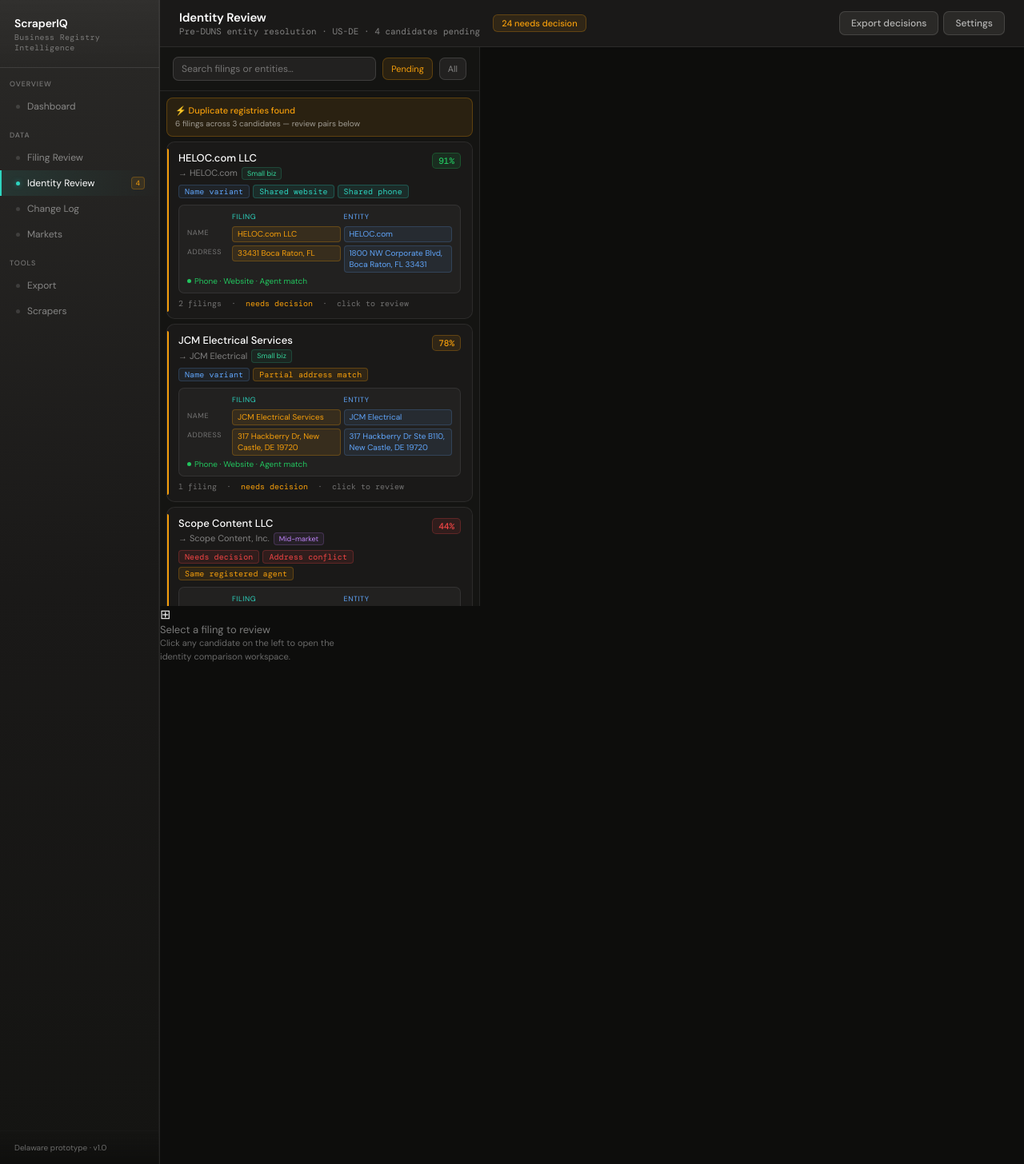
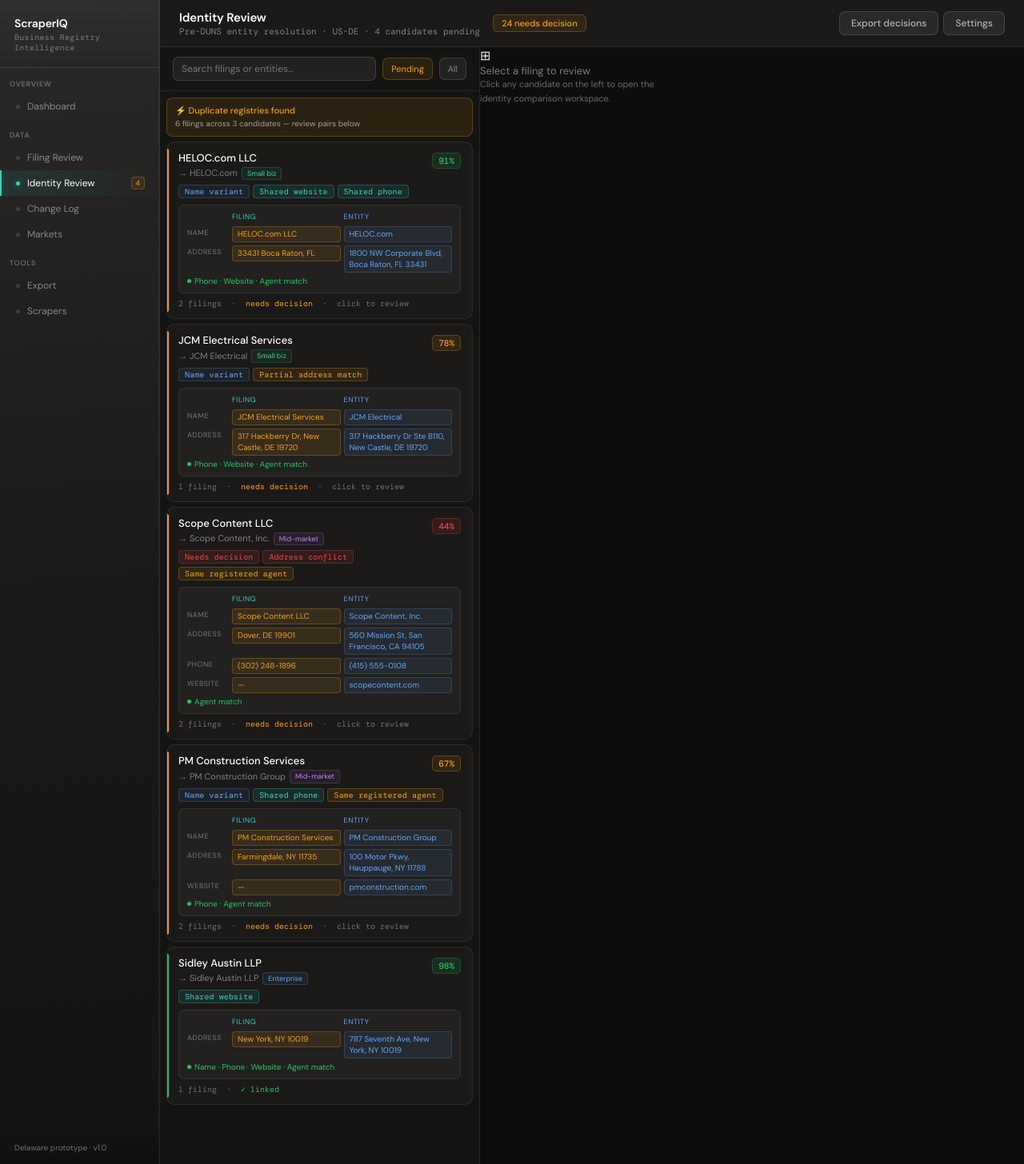
Before and after one commit to connifer125-hub/business-registry-tool, a Flask app: page /identity-review in a window 1280 px wide. Shown: the whole page at 80% size. Run offline with Flask 3, Linux system fonts and the light colour scheme; some libraries are stand-ins or nearby versions.

Commit message:
Update identity_review.html

```diff
--- a/admin/templates/identity_review.html
+++ b/admin/templates/identity_review.html
@@ -138,8 +138,8 @@ body {
   flex: 1;
   display: flex;
   flex-direction: row;
+  min-height: 0;
   overflow: hidden;
-  min-height: 0;
 }
 
 /* ── LEFT PANE ── */
@@ -150,7 +150,8 @@ body {
   display: flex;
   flex-direction: column;
   background: var(--bg1);
-  min-height: 0;
+  overflow-y: auto;
+  overflow-x: hidden;
 }
 .left-header {
   padding: 12px 16px;
@@ -174,11 +175,7 @@ body {
 .filter-btn.active { background: var(--amber-dim); color: var(--amber); border-color: var(--amber-border); }
 
 .candidates-list {
-  flex: 1;
-  overflow-y: auto;
-  overflow-x: hidden;
   padding: 8px;
-  min-height: 0;
 }
 .candidates-list::-webkit-scrollbar { width: 4px; }
 .candidates-list::-webkit-scrollbar-track { background: transparent; }
@@ -240,9 +237,8 @@ body {
   flex: 1;
   display: flex;
   flex-direction: column;
-  overflow: hidden;
+  overflow-y: auto;
   background: var(--bg0);
-  min-height: 0;
   min-width: 0;
 }
 
@@ -278,11 +274,7 @@ body {
 
 /* Scrollable workspace */
 .workspace {
-  flex: 1;
-  overflow-y: auto;
-  overflow-x: hidden;
   padding: 20px 24px;
-  min-height: 0;
 }
 .workspace::-webkit-scrollbar { width: 4px; }
 .workspace::-webkit-scrollbar-track { background: transparent; }
@@ -579,10 +571,8 @@ body {
         <button class="filter-btn active" id="filter-pending" onclick="setFilter('pending')">Pending</button>
         <button class="filter-btn" id="filter-all" onclick="setFilter('all')">All</button>
       </div>
-      <div class="candidates-list" id="candidates-list">
-      </div>
-        <!-- Cards injected by JS -->
-      </div>
+      <!-- Cards injected by JS -->
+      <div class="candidates-list" id="candidates-list"></div>
     </div>
 
     <!-- RIGHT PANE -->
@@ -592,7 +582,7 @@ body {
         <div class="empty-text">Select a filing to review</div>
         <div class="empty-sub">Click any candidate on the left to open the identity comparison workspace.</div>
       </div>
-      <div id="workspace-shell" style="display:none;flex-direction:column;flex:1;min-height:0;overflow:hidden;">
+      <div id="workspace-shell" style="display:none;flex-direction:column;">
 
         <!-- Action toolbar -->
         <div class="action-toolbar">
```
